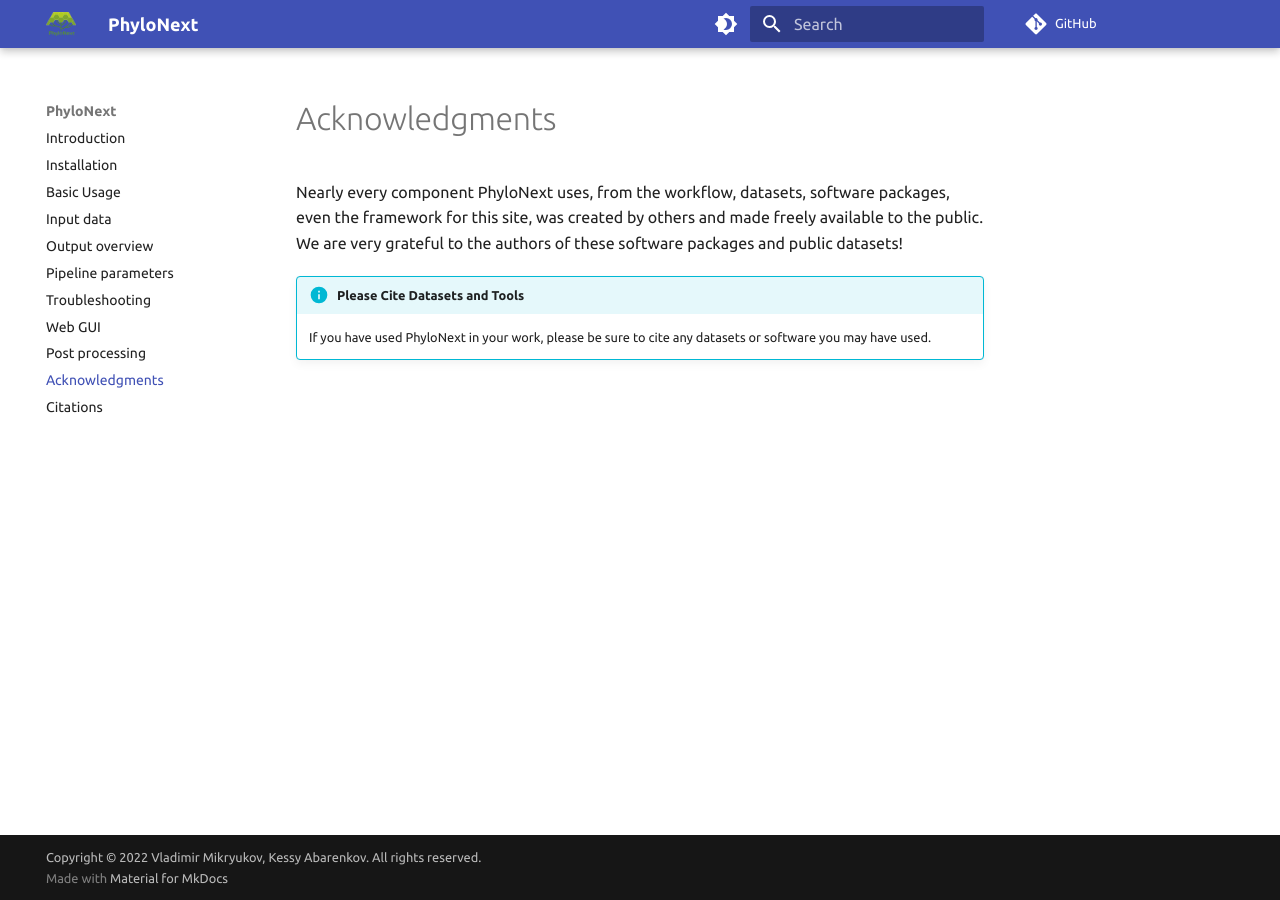
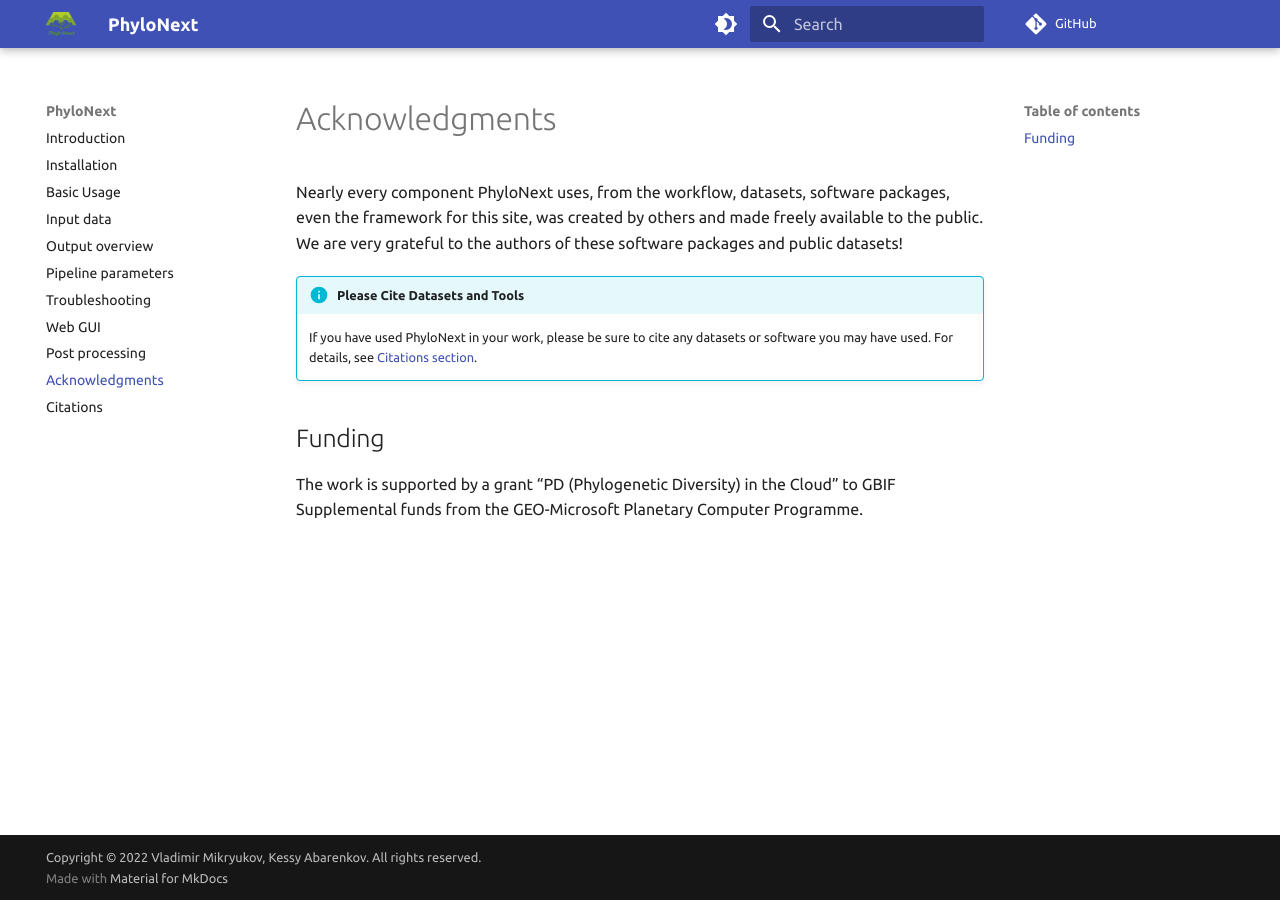
Before and after one commit to vmikk/phylonext_manual, an MkDocs documentation site: the page built from docs/acknowledgements.md, in a window 1280 px wide. Built offline with MkDocs 1.6.1 and Material for MkDocs 9.7.7, drawn with Linux system fonts in a browser that asks for light colours; comment, search, counter and statistics services are not loaded.

Commit message:
upd ackn

```diff
--- a/docs/acknowledgements.md
+++ b/docs/acknowledgements.md
@@ -10,4 +10,9 @@ Nearly every component PhyloNext uses, from the workflow, datasets, software pac
 
 !!! info "Please Cite Datasets and Tools"
     If you have used PhyloNext in your work, please be sure to cite any datasets
-    or software you may have used.
+    or software you may have used. For details, see [Citations section](citations.md).
+
+
+## Funding
+
+The work is supported by a grant “PD (Phylogenetic Diversity) in the Cloud” to GBIF Supplemental funds from the GEO-Microsoft Planetary Computer Programme.
```
